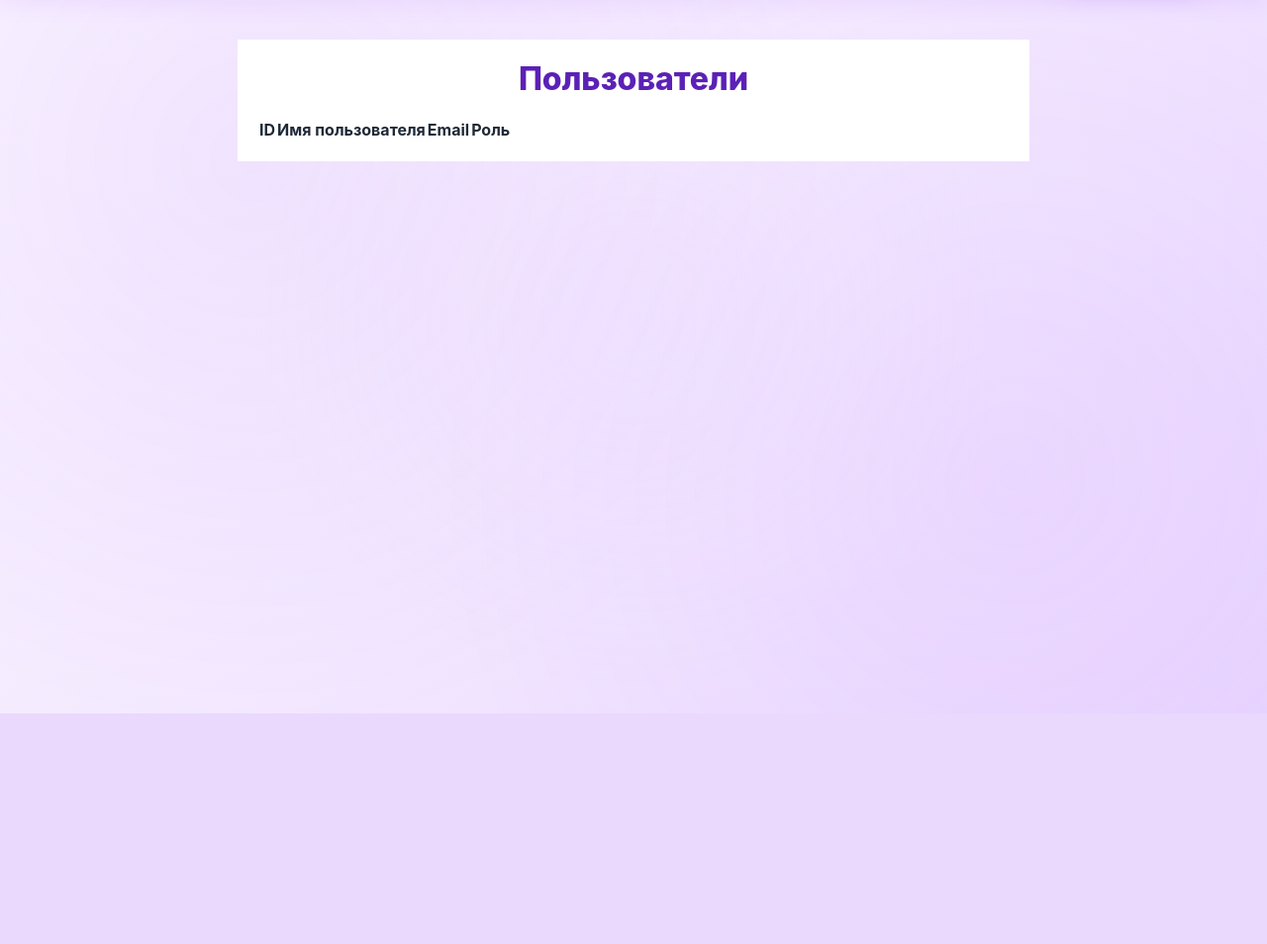
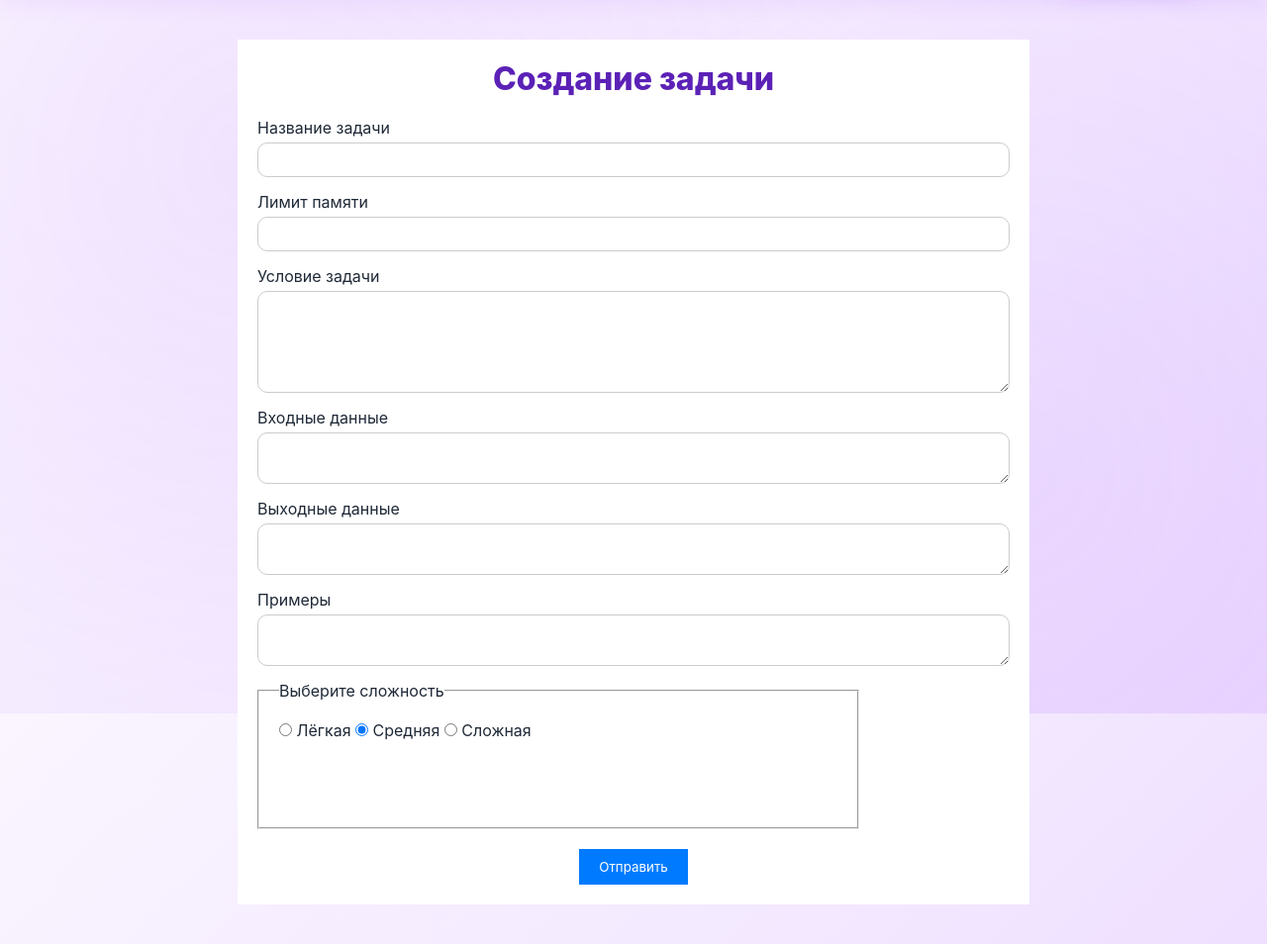
Before and after one commit to bezdarnij/Olympiad_preparing_platform, a Flask app: template templates/admin_task.html in a window 1280 px wide. Shown: the part 79-1033 px from the top of the page at 99% size. Before the commit the page ends 800 px from the top, so only its background shows below. Run offline with Flask 3, Linux system fonts and the light colour scheme; the template is opened without the code that fills it, so the values that code supplies are empty.

Commit message:
Update admin_task.html

```diff
--- a/templates/admin_task.html
+++ b/templates/admin_task.html
@@ -1,34 +1,57 @@
 {% extends "base.html" %}
+{% block title %}Admin{% endblock %}
+{% block styles %}<link rel="stylesheet" href="{{ url_for('static', filename='admin.css') }}">{% endblock %}
+{% block content %}
+        <div class="container">
+            <h1>Создание задачи</h1>
+            <form method="post" class="task-form">
+                <div class="form-group">
+                    <label>Название задачи</label>
+                    <input type="text" name="task_name" />
+                </div>
 
-{% block title %}Admin{% endblock %}
+                <div class="form-group">
+                    <label>Лимит памяти</label>
+                    <input type="text" name="memory_limit" />
+                </div>
 
-{% block styles %}
-<link rel="stylesheet" href="{{ url_for('static', filename='admin.css') }}">
+                <div class="form-group">
+                    <label>Условие задачи</label>
+                    <textarea name="task_description" rows="5"></textarea>
+                </div>
+
+                <div class="form-group">
+                    <label>Входные данные</label>
+                    <textarea name="input_data" rows="2"></textarea>
+                </div>
+
+                <div class="form-group">
+                    <label>Выходные данные</label>
+                    <textarea name="output_data" rows="2"></textarea>
+                </div>
+
+                <div class="form-group">
+                    <label>Примеры</label>
+                    <textarea name="examples" rows="2"></textarea>
+                </div>
+                <fieldset>
+                    <legend>Выберите сложность</legend>
+                    <label>
+                    <input type="radio" name="level">
+                    Лёгкая
+                    </label>
+                    <label>
+                    <input type="radio" name="level"checked>
+                    Средняя
+                    </label>
+                    <label>
+                    <input type="radio" name="level">
+                    Сложная
+                    </label>
+                </fieldset>
+                <div class="form-actions">
+                    <button type="submit">Отправить</button>
+                </div>
+            </form>
+        </div>
 {% endblock %}
-
-{% block content %}
-<div class="container">
-    <h1>Пользователи</h1>
-
-    <table class="users-table">
-        <thead>
-            <tr>
-                <th>ID</th>
-                <th>Имя пользователя</th>
-                <th>Email</th>
-                <th>Роль</th>
-            </tr>
-        </thead>
-        <tbody>
-            {% for user in users %}
-            <tr>
-                <td>{{ user.id }}</td>
-                <td>{{ user.username }}</td>
-                <td>{{ user.email }}</td>
-                <td>{{ user.role }}</td>
-            </tr>
-            {% endfor %}
-        </tbody>
-    </table>
-</div>
-{% endblock %}
```
